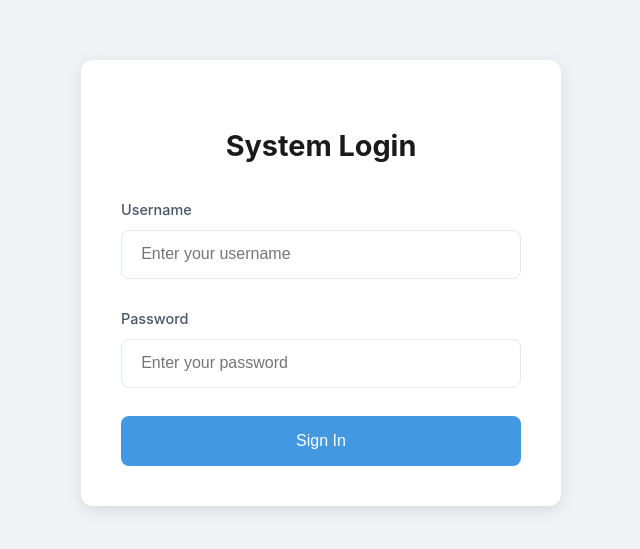
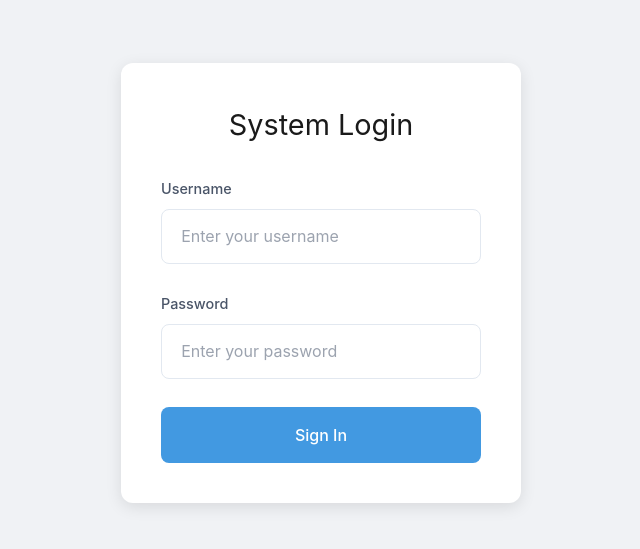
Before and after one commit to 214zzl995/sms-gateway, a Svelte app in the folder frontend/: page / in a window 1280 px wide. Shown: the part 117-666 px from the top of the page, without its empty margins (319-959 px from the left). Built offline with nearby package versions, Linux system fonts and the light colour scheme.

Commit message:
Add Tailwind CSS

```diff
--- a/frontend/package.json
+++ b/frontend/package.json
@@ -10,7 +10,9 @@
   },
   "devDependencies": {
     "@sveltejs/vite-plugin-svelte": "^5.0.3",
+    "autoprefixer": "^10.4.20",
     "svelte": "^5.15.0",
+    "tailwindcss": "^3.4.9",
     "vite": "^6.0.5"
   },
   "packageManager": "pnpm@9.15.4+sha512.b2dc20e2fc72b3e18848459b37359a32064663e5627a51e4c74b2c29dd8e8e0491483c3abb40789cfd578bf362fb6ba8261b05f0387d76792ed6e23ea3b1b6a0"
--- /dev/null
+++ b/frontend/postcss.config.js
@@ -0,0 +1,6 @@
+export default {
+  plugins: {
+    tailwindcss: {},
+    autoprefixer: {}
+  }
+};
--- a/frontend/src/app.css
+++ b/frontend/src/app.css
@@ -1,3 +1,7 @@
+@import "tailwindcss/base";
+@import "tailwindcss/components";
+@import "tailwindcss/utilities";
+
 :root {
   font-family: Inter, system-ui, Avenir, Helvetica, Arial, sans-serif;
   line-height: 1.5;
--- /dev/null
+++ b/frontend/tailwind.config.js
@@ -0,0 +1,10 @@
+/** @type {import('tailwindcss').Config} */
+export default {
+  content: ["./src/**/*.{html,js,svelte,ts}"],
+
+  theme: {
+    extend: {}
+  },
+
+  plugins: []
+};
```
Also changed, not shown: frontend/src/App.svelte (+9 -5 lines), 1 other file (tests, documents, lock files or other folders).
